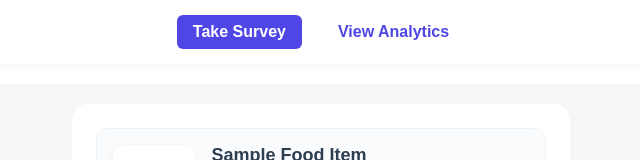
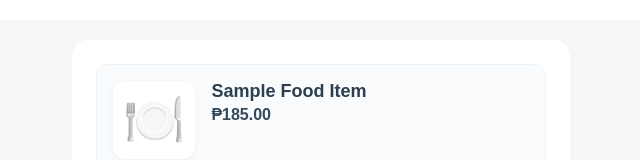
Before and after one commit to Zephyrine16/Survey, a Vue app in the folder frontend/: page / in a window 1280 px wide. Shown: the top 160 px of the page, without its empty margins (319-959 px from the left). Built offline with nearby package versions, Linux system fonts and the light colour scheme; no server answers.

Commit message:
removed analytics access of users

```diff
--- a/frontend/src/App.vue
+++ b/frontend/src/App.vue
@@ -1,15 +1,8 @@
 <script setup lang="ts">
-import { RouterLink, RouterView } from 'vue-router'
+import { RouterView } from 'vue-router'
 </script>
 
 <template>
-  <header>
-    <nav class="navbar">
-      <RouterLink to="/" class="nav-link">Take Survey</RouterLink>
-      <RouterLink to="/dashboard" class="nav-link">View Analytics</RouterLink>
-    </nav>
-  </header>
-
   <main>
     <RouterView />
   </main>
@@ -21,31 +14,7 @@ body {
   background-color: #f8f9fa;
 }
 
-.navbar {
-  background-color: #ffffff;
-  padding: 15px 30px;
-  box-shadow: 0 2px 10px rgba(0,0,0,0.05);
-  display: flex;
-  gap: 20px;
-  justify-content: center;
-  margin-bottom: 20px;
-}
-
-.nav-link {
-  text-decoration: none;
-  color: #4F46E5;
-  font-weight: 600;
-  padding: 8px 16px;
-  border-radius: 6px;
-  transition: background-color 0.2s;
-}
-
-.nav-link:hover {
-  background-color: #f0f0ff;
-}
-
-.router-link-active {
-  background-color: #4F46E5;
-  color: white;
+main {
+  padding-top: 20px;
 }
 </style>
```
